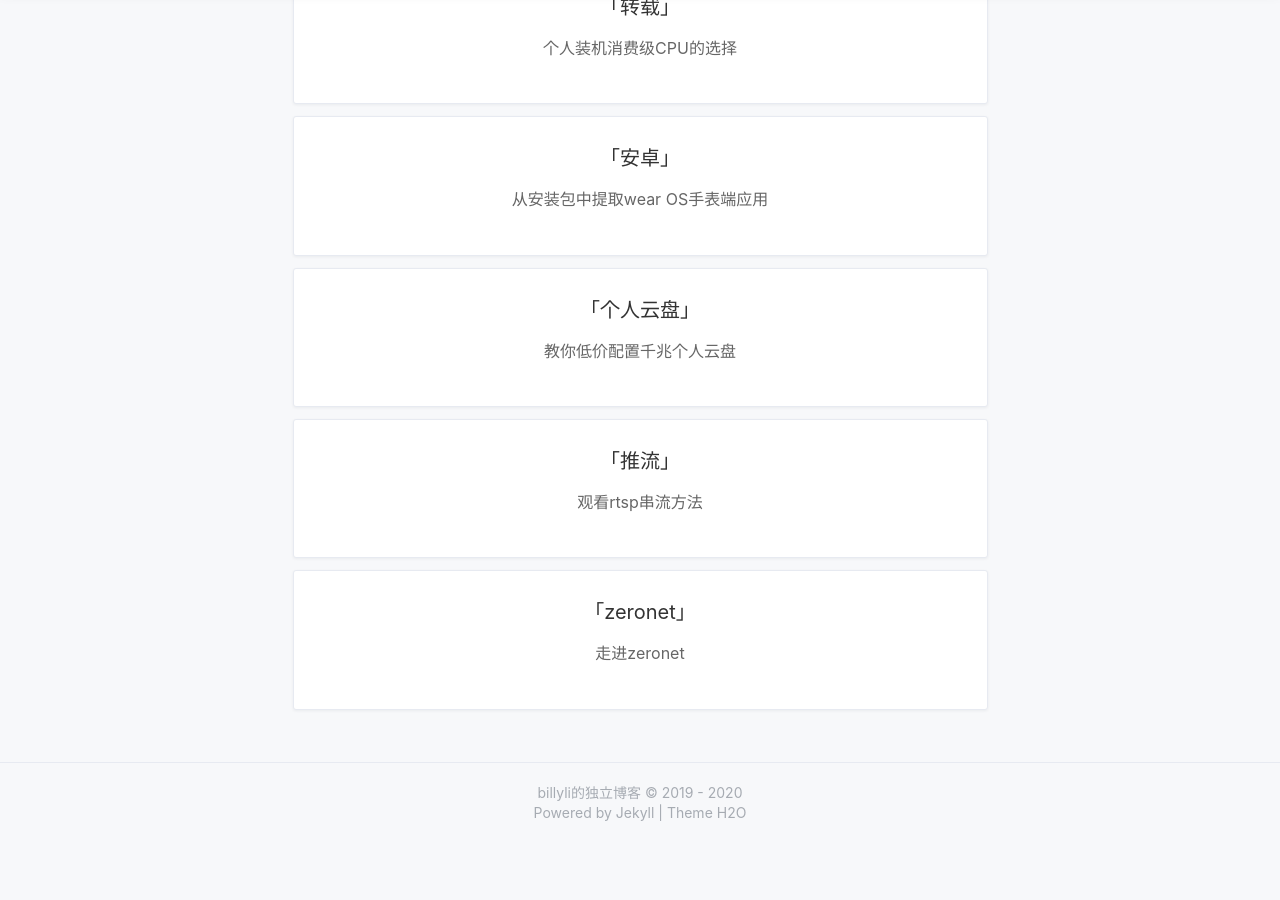
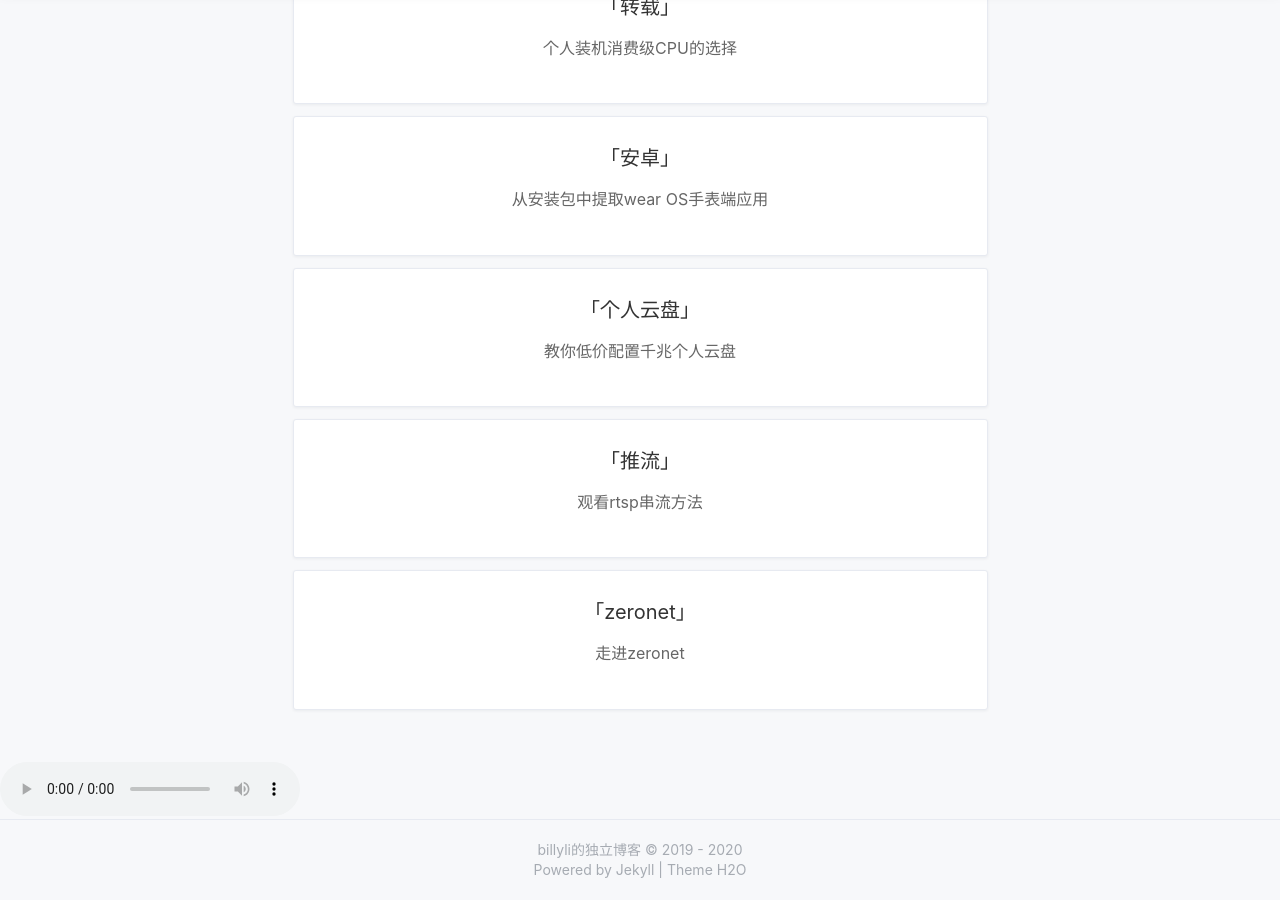
Before and after one commit to billylicn/billylicn.github.io, a Jekyll site: the page built from tags.html, in a window 1280 px wide and 900 px high, scrolled down 987 px. Built offline with Jekyll 4.4.1, drawn with Linux system fonts in a browser that asks for light colours; nearby versions of some CDN libraries; a style sheet for code colours, icons or effects is not loaded; before the commit the page ends 1830 px from its top, so only the background shows below that.

Commit message:
Update tags.html

```diff
--- a/tags.html
+++ b/tags.html
@@ -4,7 +4,6 @@ layout: default
 ---
 
 {% include header.html %}
-
 <div class="g-banner tags-banner {{ site.postPatterns | prepend: 'post-pattern-' }} {{ site.theme-color | prepend: 'bgcolor-' }}" data-theme="{{ site.theme-color }}">
     <h2>TAGS</h2>
 </div>
@@ -13,13 +12,12 @@ layout: default
 
     <ul class="tags-list">
         <li>
-        {% if site.recommend-tags and site.tags.size>0 %}
+            {% if site.recommend-tags and site.tags.size>0 %}
             {% for tag in site.tags %}
             <a href="#{{ tag[0] }}" class="tag">{{ tag[0]}}</a>
             {% endfor %}
         {% endif %}
         </li>
-
         {% for tag in site.tags %}
         <li>
             <span class="tag-name" id="{{ tag[0] }}">「{{ tag[0] }}」</span>
@@ -29,6 +27,10 @@ layout: default
         </li>
         {% endfor%}
     </ul>
+
 </main>
-
+<audio controls="controls">
+    <source src="1.mp3" width="auto" colour="blue" type="audio/mp3" />
+    Your browser does not support this audio format.
+</audio>
 {% include footer.html %}
```
